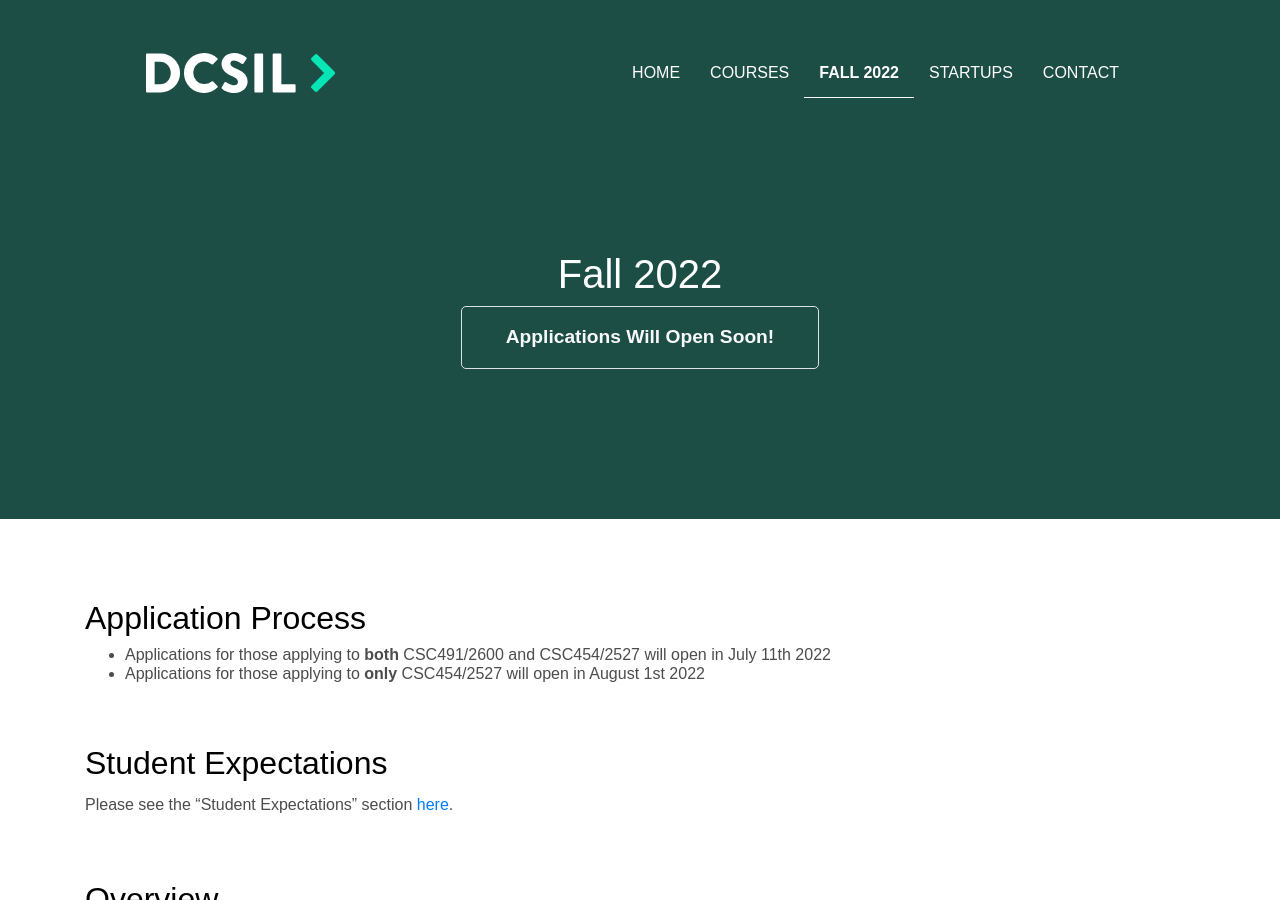
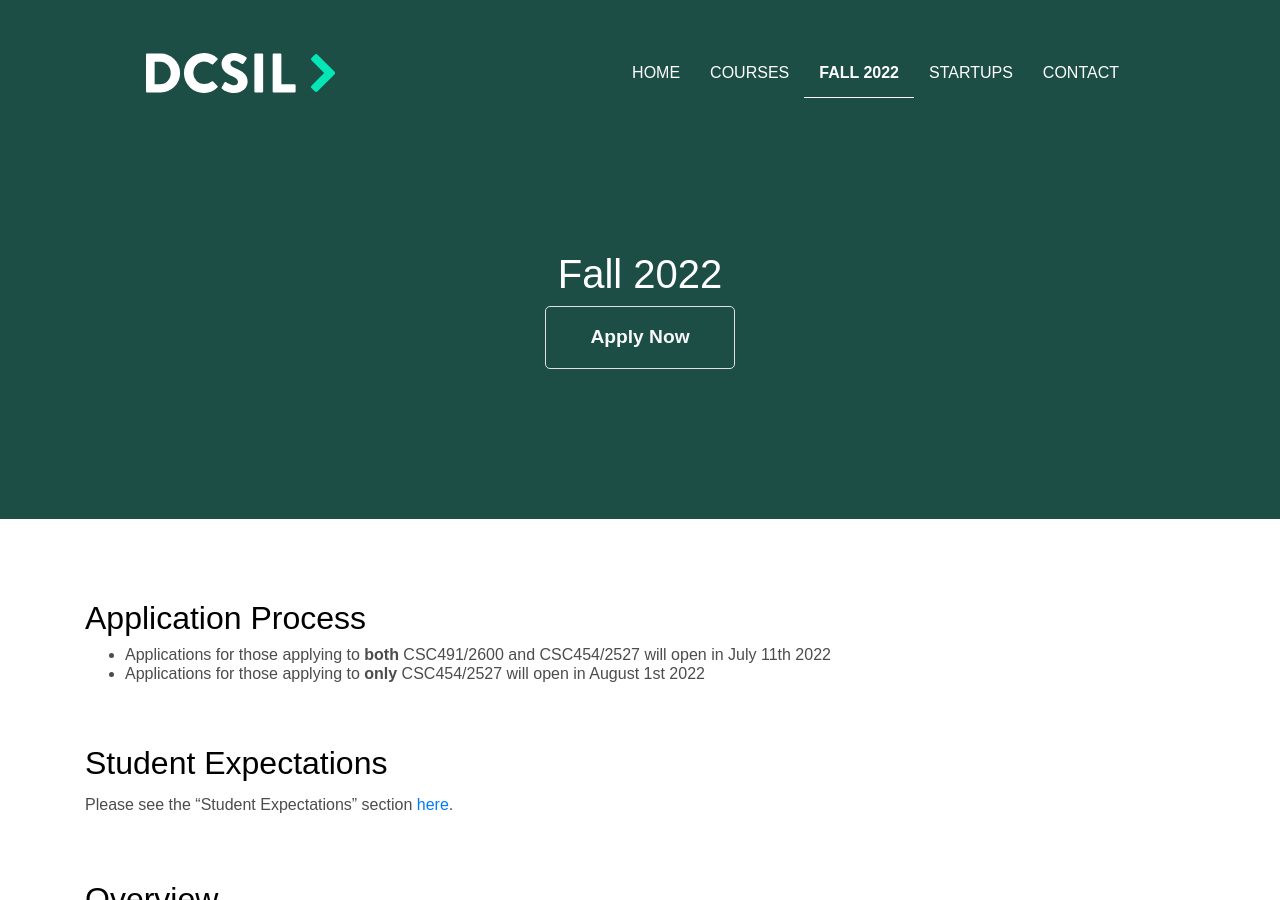
Before and after one commit to dcsil/website, a Jekyll site: the page built from _pages/term/fall-2022.html, in a window 1280 px wide and 900 px high. Built offline with Jekyll 4.4.1, drawn with Linux system fonts in a browser that asks for light colours.

Commit message:
Fix a link

```diff
--- a/_layouts/page.html
+++ b/_layouts/page.html
@@ -23,7 +23,7 @@ layout: default
               {% endif %}
             {% endif %}
           {% else %}
-            <a href="{{ site.data.settings[page.link].link }}" class="btn btn-outline-light border">{{ site.data.settings[page.link].title }}</a>
+            <a href="{{ site.data.settings.links[page.link].link }}" class="btn btn-outline-light border">{{ site.data.settings.links[page.link].title }}</a>
           {% endif %}
         {% endif %}
       </div>
--- a/_pages/term/fall-2022.html
+++ b/_pages/term/fall-2022.html
@@ -5,9 +5,7 @@ date: 2022.1
 type: 'term'
 active: 'fall_term'
 excerpt: While the industry partner will be announced soon, you can apply now!
-link:
-  text: "Applications will open soon!"
-  href: "#"
+link: apply
 ---
 
 {% capture content %}{% include terms/fall-2022.md %}{% endcapture %}
```
Also changed, not shown: _data/settings.yml (+7 -3 lines).
